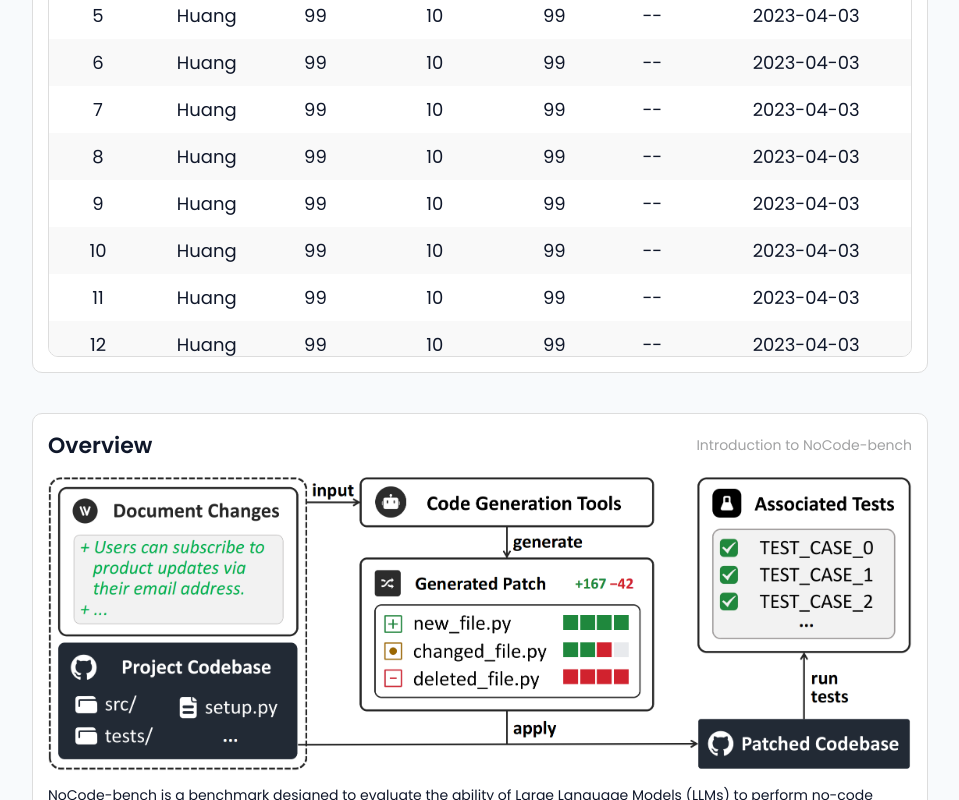
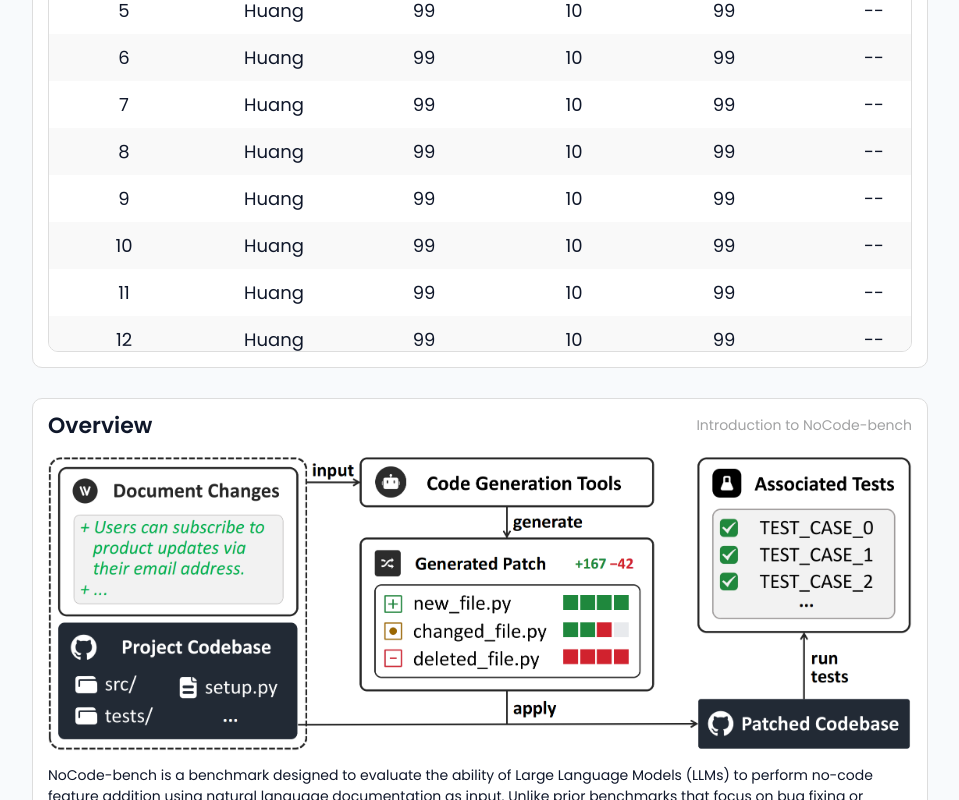
Before and after one commit to NoCode-bench/NoCode-bench, a React (Create React App) app: page / in a window 1280 px wide. Shown: the part 660-1460 px from the top of the page, without its empty margins (160-1119 px from the left). Built offline with nearby package versions, Linux system fonts and the light colour scheme.

Commit message:
fix: margin

```diff
--- a/src/views/Home/index.css
+++ b/src/views/Home/index.css
@@ -59,7 +59,7 @@ main {
 }
 section {
   /* width: 70%; */
-  margin: 20px 0;
+  margin: 15px 0;
 }
 
 @media screen and (max-width: 1280px) {
@@ -78,7 +78,7 @@ section {
 }
 
 .section {
-  padding: 15px;
+  padding: 10px 15px 0;
   box-sizing: border-box;
   background-color: white;
   border-radius: 10px;
@@ -170,7 +170,7 @@ section {
 .table-container td {
   padding: 10px 0;
   text-align: center;
-  min-width: 50px;
+  min-width: 150px;
 }
 .table-container tr:nth-child(even) {
   background-color: #f9f9f9; /* 偶数行 */
```
Also changed, not shown: 6 other files (tests, documents, lock files or other folders).
